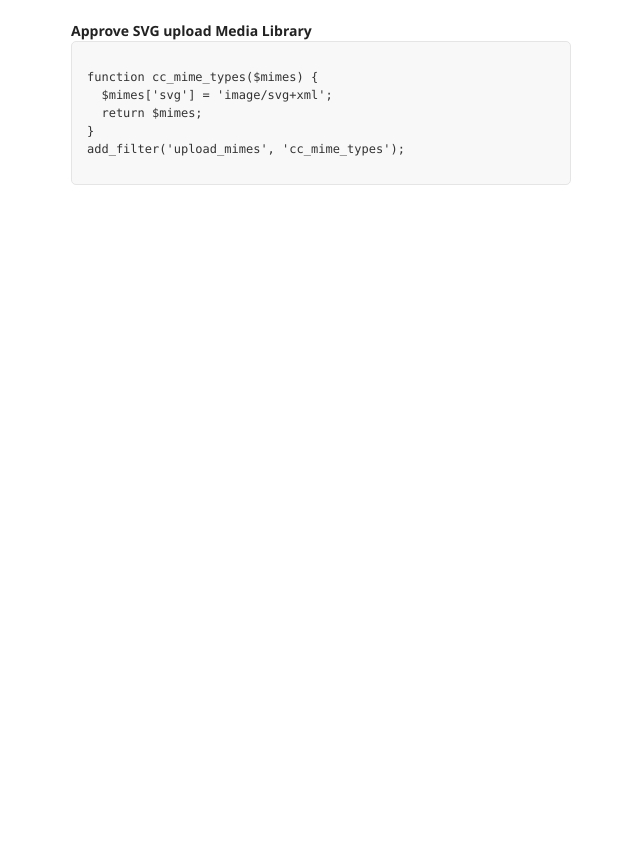
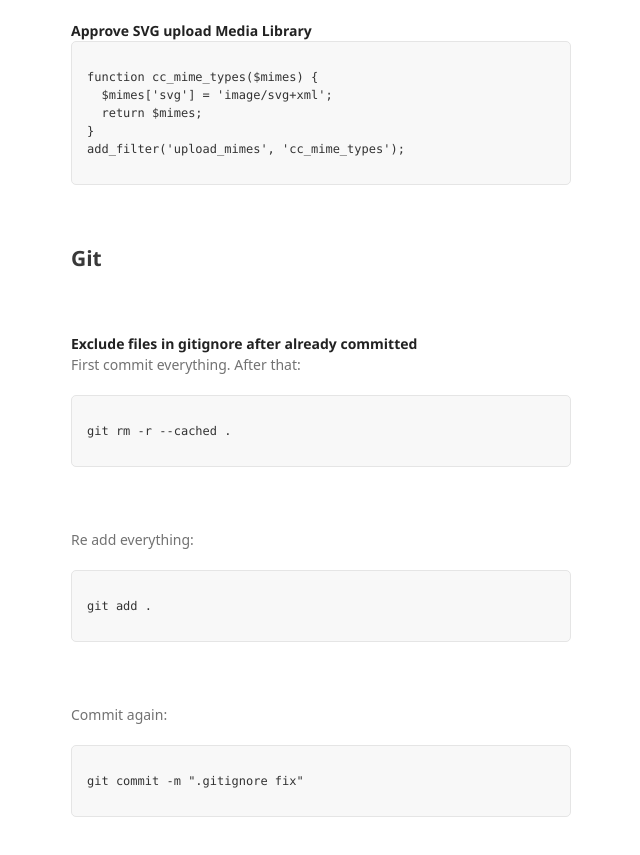
Before and after one commit to rgaikema/easycoding, a plain HTML site: page index.html in a window 1280 px wide. Shown: the part 3186-4041 px from the top of the page, without its empty margins (499-1139 px from the left). Before the commit the page ends 3483 px from the top, so only its background shows below. Drawn offline with Linux system fonts and the light colour scheme; a web font is replaced by a local one.

Commit message:
added git exclude after commit

```diff
--- a/index.html
+++ b/index.html
@@ -199,7 +199,28 @@ add_filter('upload_mimes', 'cc_mime_types');
 				</code></pre>
 				<br><br>
 
+                <h2><a id="git" class="anchor" href="#git" aria-hidden="true"><span aria-hidden="true" class="octicon octicon-link"></span></a>Git</h2>
 
+                <br><br>
+
+
+                <strong>Exclude files in gitignore after already committed</strong>
+                <br>
+                <p>First commit everything. After that:</p>
+                <pre><code>
+git rm -r --cached .
+				</code></pre>
+                <br><br>
+                <p>Re add everything:</p>
+                <pre><code>
+git add .
+				</code></pre>
+                <br><br>
+                <p>Commit again:</p>
+                <pre><code>
+git commit -m ".gitignore fix"
+				</code></pre>
+                <br><br>
 	  		</section>
 
 	  		<footer>
```
Also changed, not shown: 1 other file.
